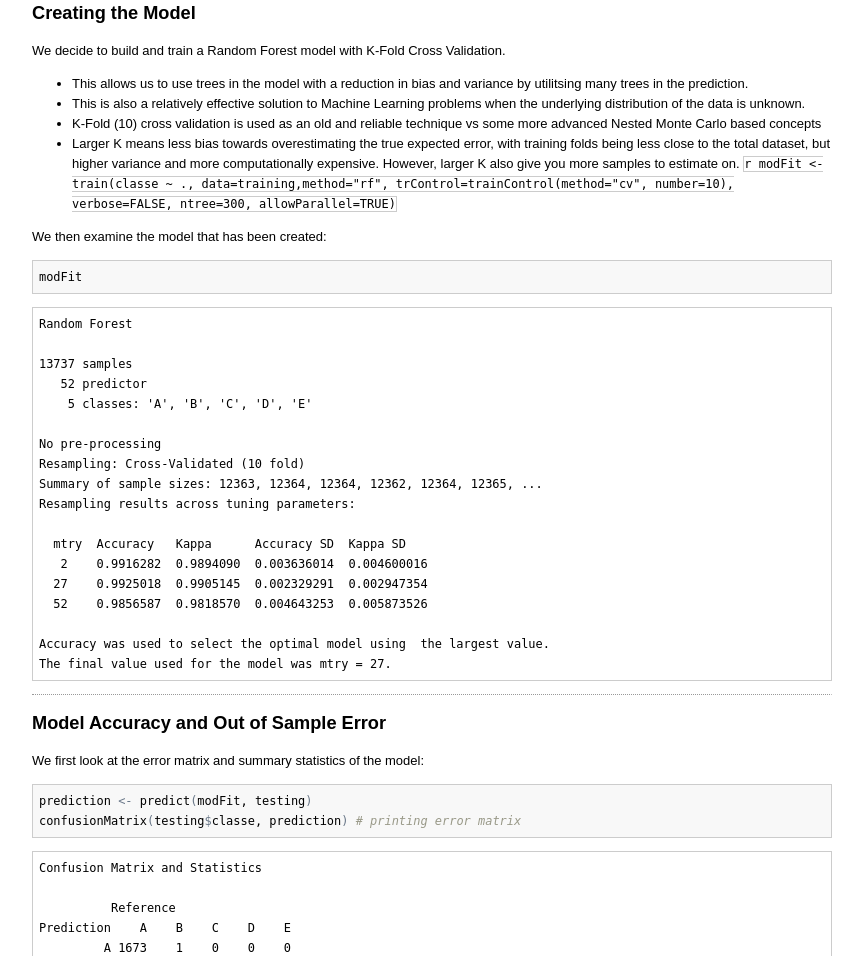
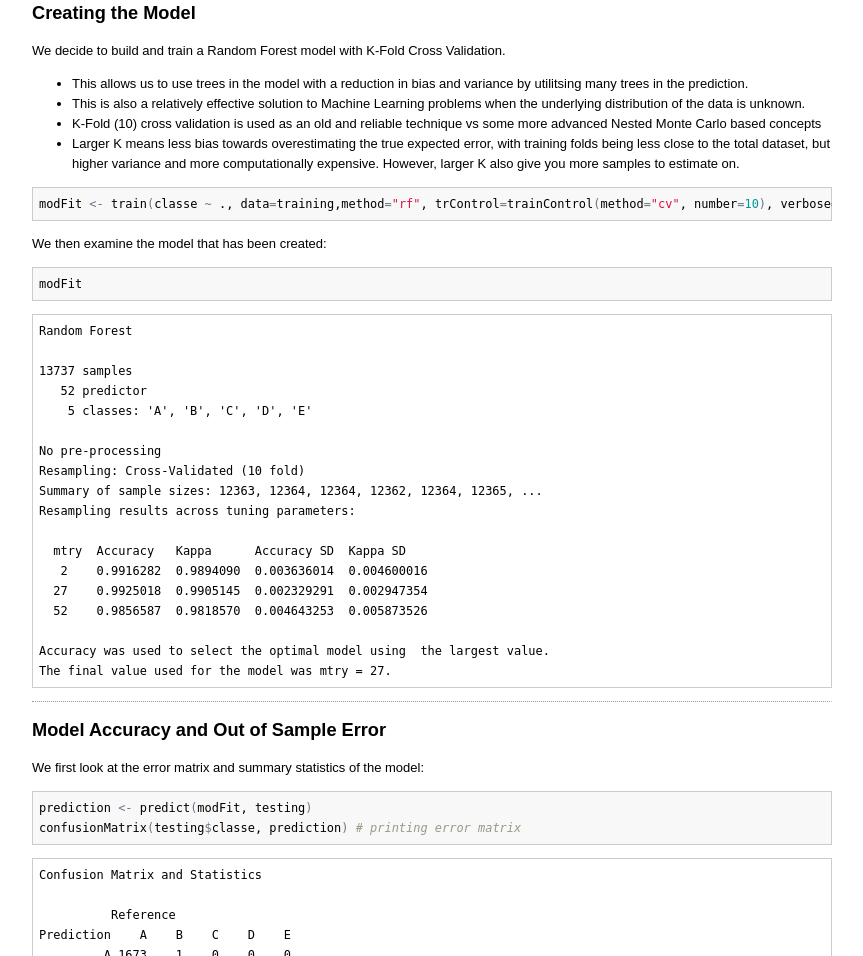
Before and after one commit to mw572/mw572.github.io, a plain HTML site: page PracticalMachineLearning/index.html in a window 1280 px wide. Shown: the part 1626-2582 px from the top of the page, without its empty margins (208-1071 px from the left). Drawn offline with Linux system fonts and the light colour scheme.

Commit message:
Updated Text

```diff
--- a/PracticalMachineLearning/index.html
+++ b/PracticalMachineLearning/index.html
@@ -266,7 +266,7 @@ traindata$classe = classe # adding our classe column back into the training data
 
 <h3>Data Partitioning</h3>
 
-<p>We split our training data into training and validation as we seek to implement <a href="https://en.wikipedia.org/wiki/Cross-validation_(statistics">Cross Validation</a>) in this model. We choose a 70:30 split for our training and validation set as we have a suitable amount of data, in order to reduce the variance in the parameter estimates. This is also roughly in line with the split of 60% Training 20% Validation (scaling up to give a 75:25 split).</p>
+<p>We split our training data into training and validation as we seek to implement <a href="https://en.wikipedia.org/wiki/Cross-validation_(statistics">Cross Validation</a> ) in this model. We choose a 70:30 split for our training and validation set as we have a suitable amount of data, in order to reduce the variance in the parameter estimates. This is also roughly in line with the split of 60% Training 20% Validation (scaling up to give a 75:25 split).</p>
 
 <pre><code class="r">inTrain &lt;- createDataPartition(y=traindata$classe,p=0.70, list=FALSE) # using a 70:30 split
 
@@ -290,11 +290,11 @@ dim(training);dim(testing) # ensuring we have sufficient volumes for this 70:30
 <li>This allows us to use trees in the model with a reduction in bias and variance by utilitsing many trees in the prediction. </li>
 <li>This is also a relatively effective solution to Machine Learning problems when the underlying distribution of the data is unknown. </li>
 <li>K-Fold (10) cross validation is used as an old and reliable technique vs some more advanced Nested Monte Carlo based concepts </li>
-<li>Larger K means less bias towards overestimating the true expected error, with training folds being less close to the total dataset, but higher variance and more computationally expensive. However, larger K also give you more samples to estimate on.
-<code>r
-modFit &lt;- train(classe ~ ., data=training,method=&quot;rf&quot;, trControl=trainControl(method=&quot;cv&quot;, number=10), verbose=FALSE, ntree=300, allowParallel=TRUE)
-</code></li>
+<li>Larger K means less bias towards overestimating the true expected error, with training folds being less close to the total dataset, but higher variance and more computationally expensive. However, larger K also give you more samples to estimate on.</li>
 </ul>
+
+<pre><code class="r">modFit &lt;- train(classe ~ ., data=training,method=&quot;rf&quot;, trControl=trainControl(method=&quot;cv&quot;, number=10), verbose=FALSE, ntree=300, allowParallel=TRUE)
+</code></pre>
 
 <p>We then examine the model that has been created:</p>
 
```
